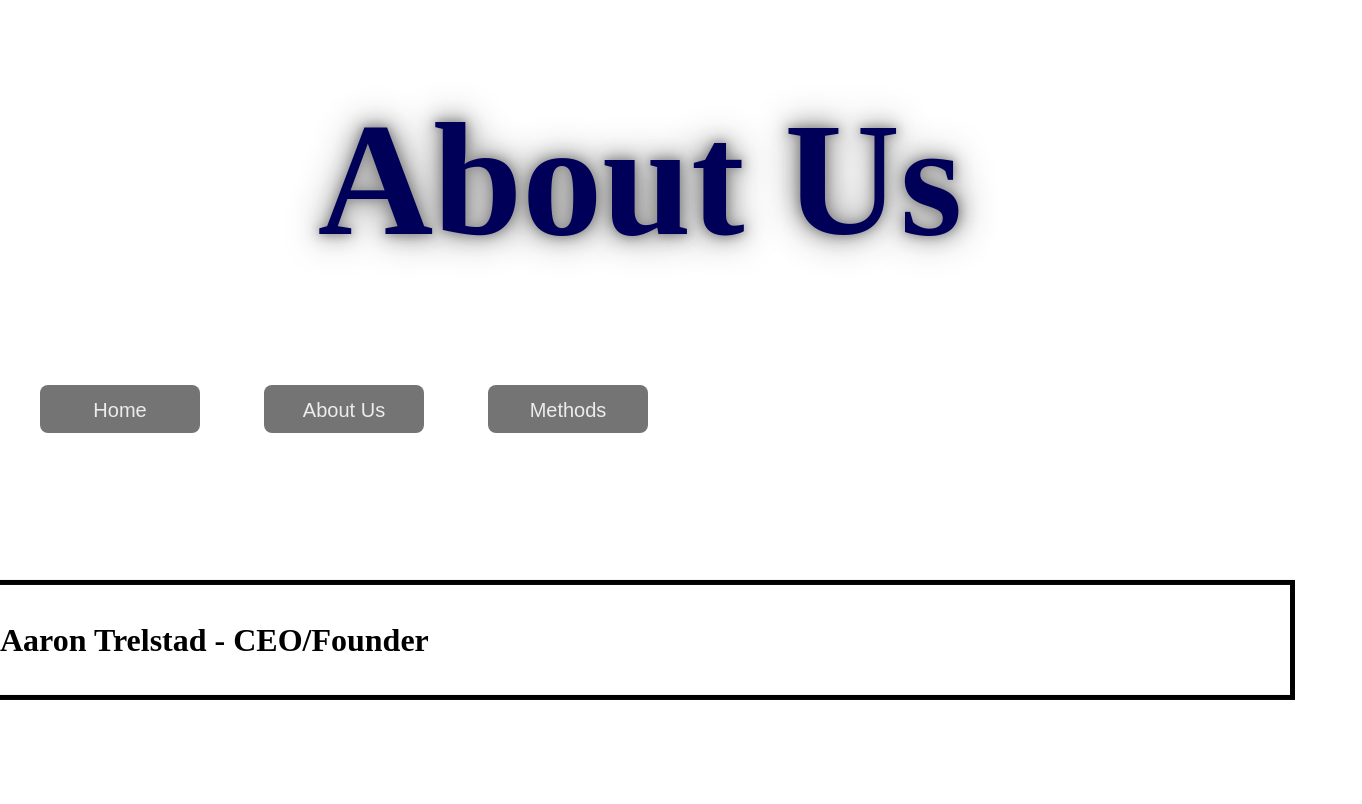
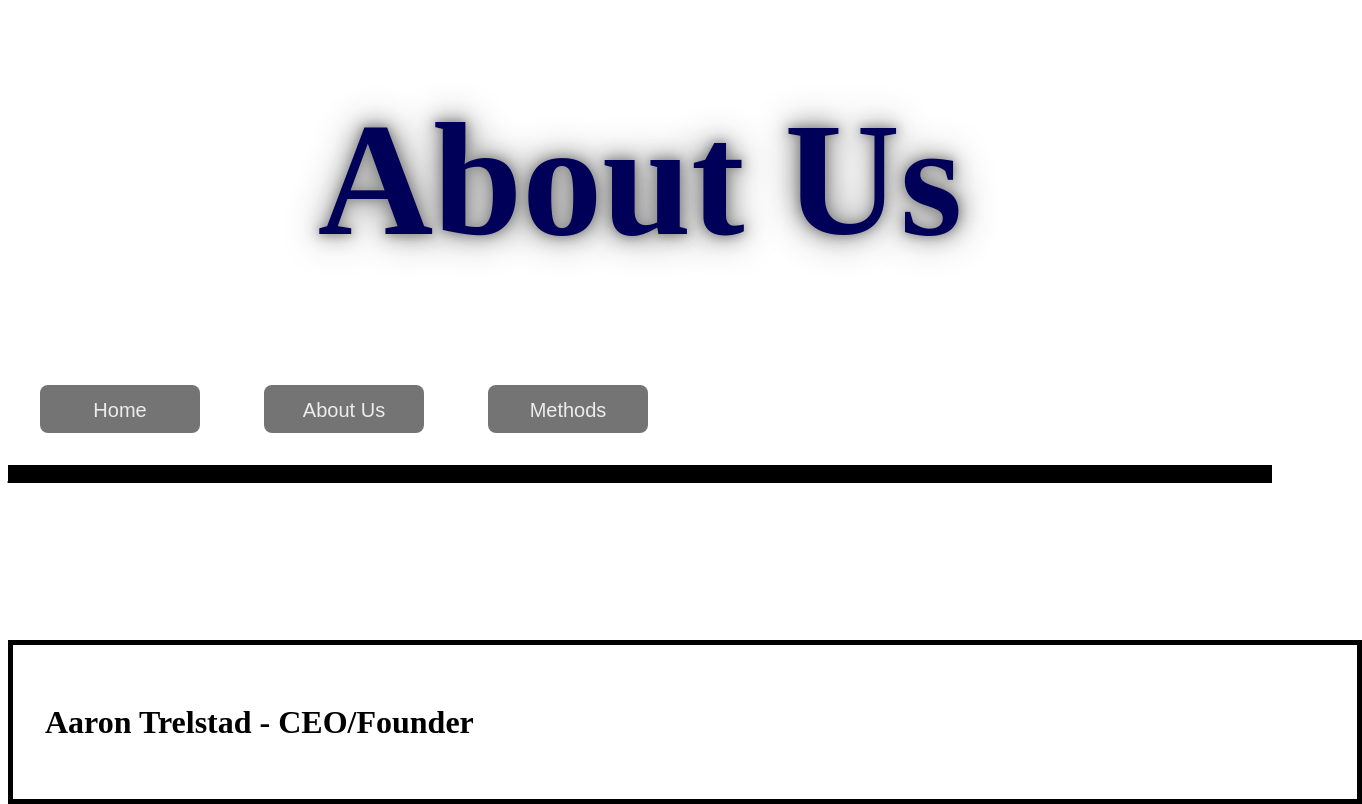
Before and after one commit to AaronTrelstad/HedgeFund, a React (Create React App) app in the folder Frontend/: page /Aboutus in a window 1280 px wide. Shown: the whole page, 1362 px wide, since content can reach past the window. Built offline with nearby package versions, Linux system fonts and the light colour scheme.

Commit message:
frontend

```diff
--- a/Frontend/src/components/aboutus.jsx
+++ b/Frontend/src/components/aboutus.jsx
@@ -1,6 +1,7 @@
 import React from 'react';
 import Nav from './nav.jsx'
 import './aboutus.css'
+import Footer from './footer.jsx'
 
 const AboutUS = () => {
     return (
@@ -14,6 +15,7 @@ const AboutUS = () => {
                     Aaron Trelstad - CEO/Founder
                 </h2>
             </div>
+            <Footer/>
         </>
     )
 }
--- /dev/null
+++ b/Frontend/src/components/footer.css
@@ -0,0 +1,3 @@
+.foot {
+    background-color: black;
+}
--- /dev/null
+++ b/Frontend/src/components/footer.jsx
@@ -0,0 +1,14 @@
+import React from 'react'
+import './footer.css'
+
+const Footer = () => {
+    return (
+        <>
+            <div className='foot'>
+                jghg
+            </div>
+        </>
+    )
+}
+
+export default Footer
--- a/Frontend/src/components/main.css
+++ b/Frontend/src/components/main.css
@@ -29,8 +29,7 @@ h2 {
   border: 5px solid;
   position: absolute;
   top: 40rem;
-  left: 50%;
-  transform: translate(-50%, -50%);
-  padding: 10px;
+  gap: 1rem;
+  padding: 2rem;
   width: 80rem;
 }
--- a/Frontend/src/components/main.jsx
+++ b/Frontend/src/components/main.jsx
@@ -1,6 +1,7 @@
 import React from 'react';
 import './main.css';
 import Nav from './nav.jsx';
+import Footer from './footer.jsx'
 
 const Main = () => {
     return (
@@ -16,6 +17,7 @@ const Main = () => {
                     and we are currently testing. We also plan on releasing derivatives in the future.
                 </h2>
             </div>
+            <Footer/>
         </>
     )
 }
--- a/Frontend/src/components/methods.jsx
+++ b/Frontend/src/components/methods.jsx
@@ -1,6 +1,7 @@
 import React from 'react';
 import './methods.css'
 import Nav from './nav.jsx'
+import Footer from './footer.jsx'
 
 const Methods = () => {
     return (
@@ -15,6 +16,7 @@ const Methods = () => {
                     2. Fowards (Long and Short Positions)
                 </h2>
             </div>
+            <Footer/>
         </>
     )
 }
```
